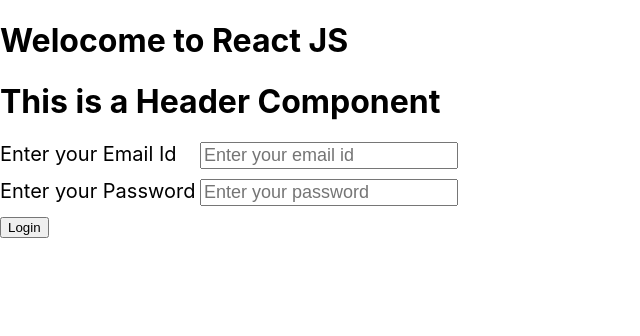
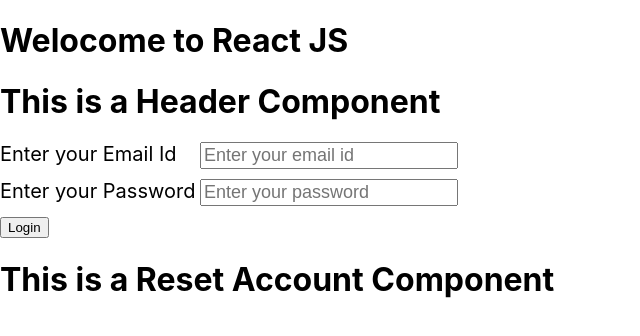
Before and after one commit to karthickvkumar/Jasvir_Training, a React (Create React App) app in the folder learning-react/: page / in a window 1280 px wide. Shown: the top 336 px of the page, without its empty margins (0-640 px from the left). Built offline with nearby package versions, Linux system fonts and the light colour scheme.

Commit message:
funciton component

```diff
--- a/learning-react/src/App.js
+++ b/learning-react/src/App.js
@@ -1,5 +1,6 @@
 import HeaderComponent from "./components/header";
 import LoginActionComponent from "./components/login-action";
+import ResetAccountComponent from "./components/reset-account";
 
 import "./css/styles.css";
 
@@ -9,6 +10,7 @@
       <h1>Welocome to React JS</h1>
       <HeaderComponent></HeaderComponent>
       <LoginActionComponent></LoginActionComponent>
+      <ResetAccountComponent></ResetAccountComponent>
     </div>
   );
 }
--- a/learning-react/src/components/login-action.js
+++ b/learning-react/src/components/login-action.js
@@ -4,14 +4,19 @@
 
   constructor(){
     super();
+    this.state = {};
   }
 
   loginSubmit(){
     alert("Form is submitted");
+    console.log(this.state);
   }
 
   handleInput(event){
-    console.log(event.target.value);
+    // console.log(event.target.value, event.target.id);
+    this.setState({
+      [event.target.id] : event.target.value
+    });
   }
 
   render(){
@@ -19,11 +24,11 @@
       <div>
         <div>
           <label className="label">Enter your Email Id</label>
-          <input type="text" className="inputbox" placeholder="Enter your email id" onChange={ this.handleInput.bind(this) }/>
+          <input type="text" className="inputbox" id="email" placeholder="Enter your email id" onChange={ this.handleInput.bind(this) }/>
         </div>
         <div className="space">
           <label className="label">Enter your Password</label>
-          <input type="password" className="inputbox" placeholder="Enter your password" onChange={ this.handleInput.bind(this) }/>
+          <input type="password" className="inputbox" id="password" placeholder="Enter your password" onChange={ this.handleInput.bind(this) }/>
         </div>
         <div className="space">
           <button onClick={() => this.loginSubmit()}>Login</button>
--- /dev/null
+++ b/learning-react/src/components/reset-account.js
@@ -0,0 +1,11 @@
+import React from 'react';
+
+const ResetAccountComponent = () => {
+  return(
+    <div>
+      <h1>This is a Reset Account Component</h1>
+    </div>
+  )
+}
+
+export default ResetAccountComponent;
```
